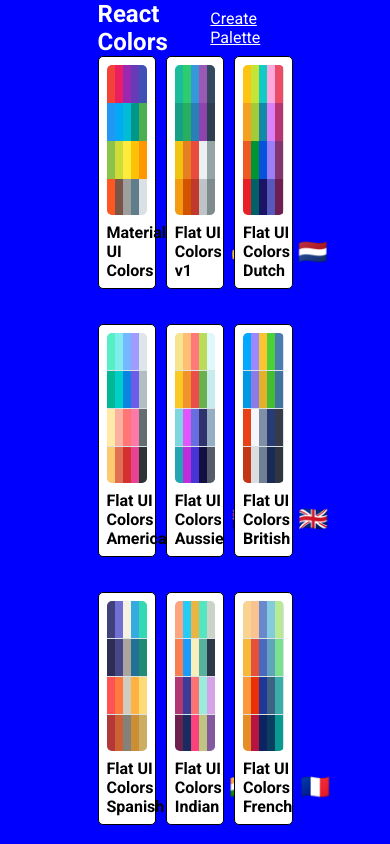
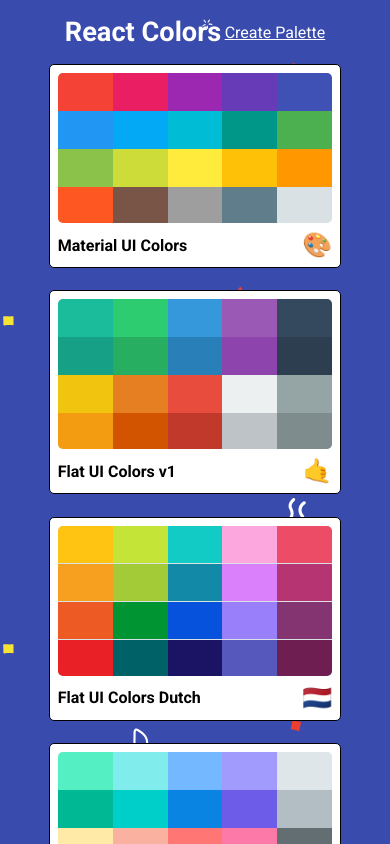
Before and after one commit to waleedsalah4/react-colors, a React (Create React App) app: page / in a window 390 px wide. Built offline with nearby package versions, Linux system fonts and the light colour scheme.

Commit message:
make palette list responsive and add dialog confirmation

```diff
--- a/package.json
+++ b/package.json
@@ -22,6 +22,7 @@
     "react-router-dom": "^6.3.0",
     "react-scripts": "5.0.1",
     "react-sortable-hoc": "https://pkg.csb.dev/clauderic/react-sortable-hoc/commit/f28d4ac3/react-sortable-hoc",
+    "react-transition-group": "^4.4.2",
     "web-vitals": "^2.1.4"
   },
   "scripts": {
--- a/src/components/ColorBox.module.css
+++ b/src/components/ColorBox.module.css
@@ -61,6 +61,7 @@
     letter-spacing: 1px;
     text-transform: uppercase;
     font-size: 12px;
+    box-sizing: border-box;
 }
 
 .lightText {
--- a/src/components/Palettes/MiniPalette.js
+++ b/src/components/Palettes/MiniPalette.js
@@ -3,11 +3,11 @@
 import classes from './MiniPalette.module.css';
 
 function MiniPalette(props) {
-  const { palette, handleClick, handleDelete } = props;
+  const { palette, handleClick, openDialog } = props;
 
   const deletePalette = (e) => {
     e.stopPropagation();
-    handleDelete(props.id)
+    openDialog(props.id)
   }
 
 
--- a/src/components/Palettes/PaletteList.js
+++ b/src/components/Palettes/PaletteList.js
@@ -1,36 +1,95 @@
-import React from 'react';
+import React, { useState } from 'react';
 import { useNavigate, Link } from 'react-router-dom';
 import MiniPalette from './MiniPalette';
+import Dialog from '@mui/material/Dialog';
+import DialogTitle from '@mui/material/DialogTitle';
+import List from "@mui/material/List";
+import ListItem from "@mui/material/ListItem";
+import ListItemAvatar from "@mui/material/ListItemAvatar";
+import ListItemText from "@mui/material/ListItemText";
+import CheckIcon from '@mui/icons-material/Check';
+import CloseIcon from '@mui/icons-material/Close';
+import Avatar from '@mui/material/Avatar';
+import { blue, red } from '@mui/material/colors';
+
+import { CSSTransition, TransitionGroup } from 'react-transition-group';
 import classes from './PaletteList.module.css';
 
 const PaletteList = (props) => {
   const { palettes, deletePalette } = props;
+  const [openDeleteDialog, setOpenDeleteDialog] = useState(false)
+  const [deletingId, setDeletingId] = useState('')
+  const nodeRef = React.useRef(null)
   const navigate = useNavigate()
 
   const goToPalette =(id) => {
     navigate(`/palette/${id}`)
   }
 
+  const openDialog = (id) => {
+    setOpenDeleteDialog(true)
+    setDeletingId(id)
+  }
+  const closeDialog = () => {
+    setOpenDeleteDialog(false)
+    setDeletingId('id')
+  }
+
+  const handleDelete = () => {
+    deletePalette(deletingId)
+    closeDialog()
+  }
+
   return (
     <div className={classes.root}>
       <div className={classes.container}>
         <nav className={classes.nav}>
-          <h1>React Colors</h1>
+          <h1 className={classes.heading}>React Colors</h1>
           <Link to='/palette/new' className={classes.link}>Create Palette</Link>
         </nav>
-        <div className={classes.palettes}>
+        <TransitionGroup className={classes.palettes}>
           {palettes.map(palette => (
+            <CSSTransition nodeRef={nodeRef} key={palette.id} classNames='fade' timeout={500}>
+              <div ref={nodeRef}>
                 <MiniPalette
                     key={palette.id}
                     id={palette.id}
                     palette={palette}
                     handleClick={()=> goToPalette(palette.id)}
-              handleDelete={deletePalette}
+                    // handleDelete={deletePalette}
+                    openDialog={openDialog}
                 />
+
+              </div>
+            </CSSTransition>
           ))}
+        </TransitionGroup>
       </div>
-      </div>
+      <Dialog open={openDeleteDialog} aria-labelledby="delete-dialog-title" onClose={closeDialog}>
+        <DialogTitle id="delete-dialog-title">
+          Do you want to delete this Palette ?
+        </DialogTitle>
+        <List>
+          <ListItem button onClick={handleDelete}>
+            <ListItemAvatar>
+              <Avatar style={{backgroundColor: blue[100], color: blue[600]}}>
+                <CheckIcon />
+              </Avatar>
+            </ListItemAvatar>
+            <ListItemText primary="Delete" />
+          </ListItem>
 
+          <ListItem button onClick={closeDialog}>
+            <ListItemAvatar>
+              <Avatar style={{backgroundColor: red[100], color: red[600]}}>
+                <CloseIcon />
+              </Avatar>
+            </ListItemAvatar>
+            <ListItemText primary="Cancel" />
+          </ListItem>
+
+        </List>
+      </Dialog>
     </div>
   )
 }
--- a/src/components/Palettes/PaletteList.module.css
+++ b/src/components/Palettes/PaletteList.module.css
@@ -1,9 +1,13 @@
 .root {
-    background-color: blue;
+    /* background-color: blue; */
     height: 100vh;
     display: flex;
     align-items: flex-start;
     justify-content: center;
+    overflow: auto;
+    /* background by SVGBackgrounds.com */
+    background-color: #394bad;
+    background-image: url('./bg.svg');
 }
 .container {
     width: 50%;
@@ -11,6 +15,7 @@
     align-items: flex-start;
     flex-direction: column;
     flex-wrap: wrap;
+    margin-bottom: 1rem;
 }
 
 .nav {
@@ -19,6 +24,10 @@
     justify-content: space-between;
     color: white;
     align-items: center;
+    padding: 1rem;
+}
+.heading{
+    font-size: 1.7rem;
 }
 
 .link {
@@ -29,5 +38,31 @@
     width: 100%;
     display: grid;
     grid-template-columns: repeat(3, 30%);
-    grid-gap: 5%;
+    grid-gap: 2.5rem;
 }
+
+/* media query */
+/* xl */
+@media (max-width: 1600px){
+    .container{
+        width: 80%;
+    }
+}
+
+/* md */
+@media (max-width: 991.98px){
+    .palettes{
+        grid-template-columns: repeat(2,50%);
+    }
+}
+
+/* xs */
+@media (max-width: 575.98px){
+    .container{
+        width: 75%;
+    }
+    .palettes{
+        grid-template-columns: repeat(1,100%);
+        grid-gap: 1.4rem;
+    }
+}
--- a/src/components/create/DraggableColorBox.module.css
+++ b/src/components/create/DraggableColorBox.module.css
@@ -31,3 +31,29 @@
     /* color: black; */
     transition: all 0.3s ease-in-out;
 }
+
+/* media query */
+
+/* lg */
+@media (max-width: 1199.98px){
+    .root{
+        width: 25%;
+        height: 20%;
+    }
+}
+
+/* md */
+@media (max-width: 991.98px){
+    .root{
+        width: 50%;
+        height: 10%;
+    }
+}
+
+/* sm */
+@media (max-width: 767.98px){
+    .root{
+        width: 100%;
+        height: 5%;
+    }
+}
--- a/src/components/create/DraggableColorList.js
+++ b/src/components/create/DraggableColorList.js
@@ -3,6 +3,7 @@
 import { SortableContainer } from 'react-sortable-hoc';
 
 const DraggableColorList = SortableContainer(({colors, removeColor}) => {
+
     return (
         <div style={{height: '100%'}}>
             {colors.map((color, i) => (
--- a/src/components/create/PaletteFormNav.module.css
+++ b/src/components/create/PaletteFormNav.module.css
@@ -2,8 +2,6 @@
     display: flex;
 }
 .navBtns{
-    /* display: flex;
-    flex-direction: row; */
     margin-right: 1rem;
 }
 .button {
@@ -12,3 +10,15 @@
 .link {
     text-decoration: none;
 }
+
+/* xs */
+@media (max-width: 575.98px){
+    .navBtns{
+        margin-right: 0.5rem;
+        display: flex;
+    }
+    .button {
+        margin: 0 0.2rem !important;
+        padding: 0.3rem !important;
+    }
+}
--- a/src/components/navbar/NavBar.js
+++ b/src/components/navbar/NavBar.js
@@ -32,7 +32,7 @@
         {showingAllColors && (
             <div>
                 <span>Level: {level}</span>
-                <div className={classes.slider}>
+                <div className='slider'>
                     <Slider
                         defaultValue={level}
                         min={100} max={900}
--- a/src/components/navbar/Navbar.module.css
+++ b/src/components/navbar/Navbar.module.css
@@ -19,7 +19,8 @@
     text-decoration: none;
     color: black;
 }
-
+/*
+ these styles were moves to index.css to be global
 .slider {
     width: 340px;
     margin: 0 10px;
@@ -46,8 +47,17 @@
     margin-left: -7px;
     margin-top: -3px;
 }
-
+*/
 .selectContainer{
     margin-left: auto;
     margin-right: 1rem;
 }
+
+/* media query */
+
+/* xs */
+@media (max-width: 575.98px){
+    .logo{
+        display: none;
+    }
+}
--- a/src/index.css
+++ b/src/index.css
@@ -11,4 +11,49 @@
 @media (max-width: 767.98px){} sm
 @media (max-width: 991.98px){} md
 @media (max-width: 1199.98px){} lg
+@media (max-width: 1600px){}    xl
 */
+/* Global styles for slider */
+.slider {
+    width: 340px;
+    margin: 0 10px;
+    display: inline-block;
+}
+.slider .rc-slider-track{
+    background-color: transparent;
+}
+
+.slider .rc-slider-rail {
+    height: 8px;
+}
+
+.slider .rc-slider-handle,
+.slider .rc-slider-handle:active,
+.slider .rc-slider-handle:focus,
+.slider .rc-slider-handle:hover {
+    background-color: green;
+    outline: none;
+    border: 2px solid green;
+    box-shadow: none;
+    width: 13px;
+    height: 13px;
+    margin-left: -7px;
+    margin-top: -3px;
+}
+
+/* md */
+@media (max-width: 991.98px){
+    .slider{
+        width: 150px;
+    }
+}
+
+
+/* global styles for transitios */
+.fade-exit{
+    opacity: 1;
+}
+.fade-exit-active {
+    opacity: 0;
+    transition: opacity 500ms ease-out;
+}
```
Also changed, not shown: src/components/Palettes/bg.svg (added), 1 other file (tests, documents, lock files or other folders). Lines whose indentation alone changed are shown as unchanged.
